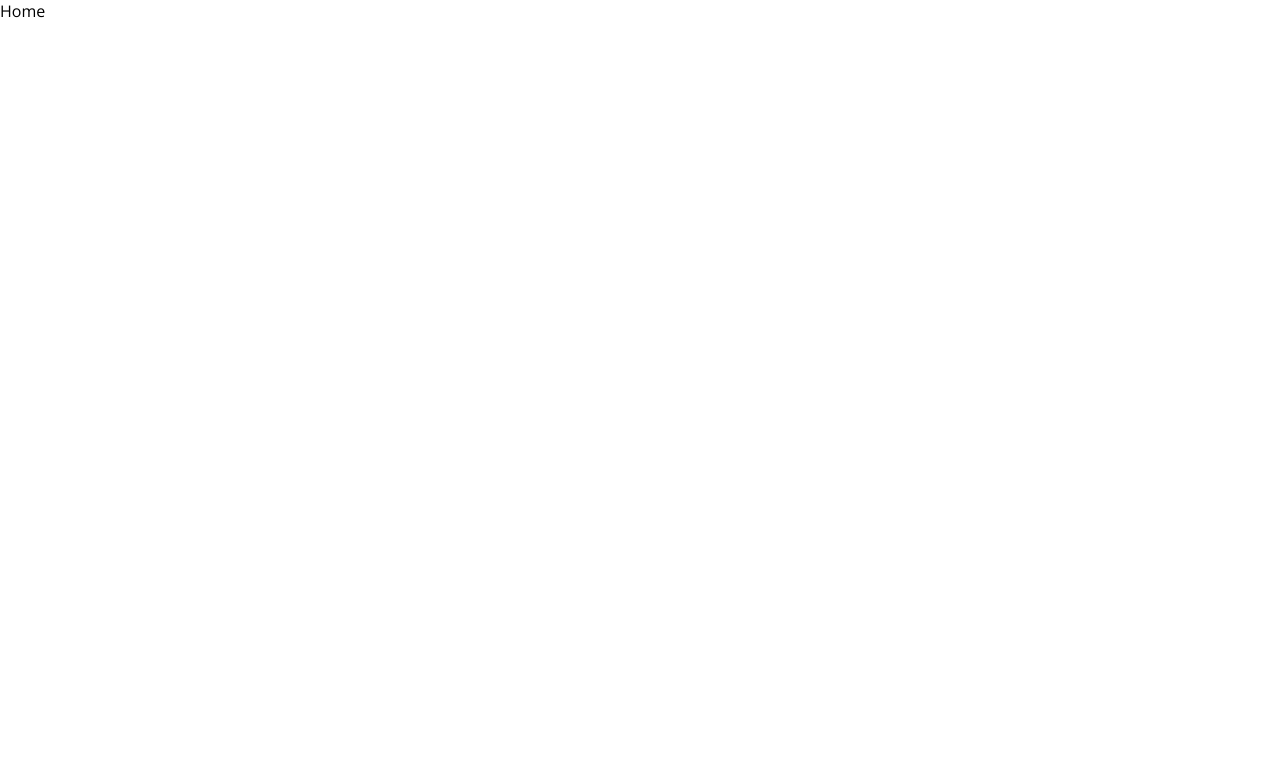
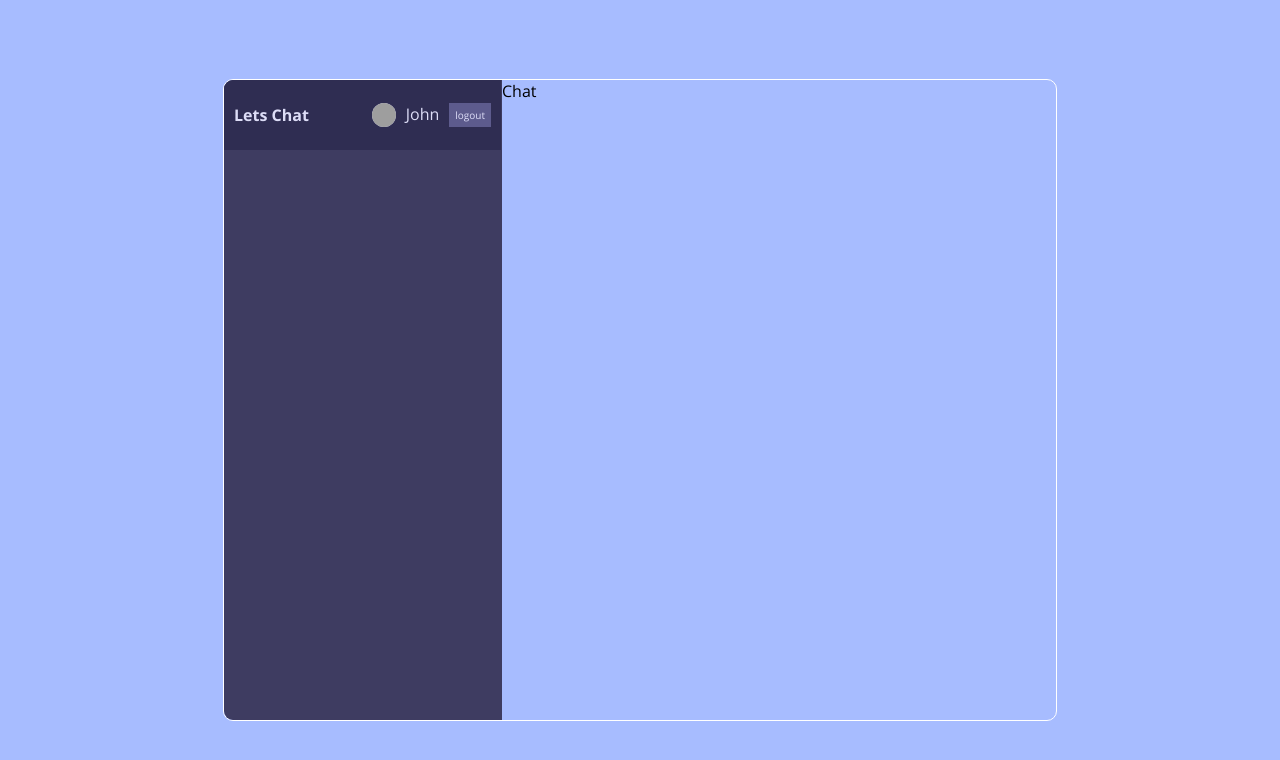
Before and after one commit to triplekingg/Lets-chat, a React (Create React App) app: page / in a window 1280 px wide. Shown: the top 760 px of the page. Built offline with nearby package versions, Linux system fonts and the light colour scheme; grey boxes are pictures that could not be loaded.

Commit message:
add more css, sidebar and navbar

```diff
--- a/src/components/Chat.jsx
+++ b/src/components/Chat.jsx
@@ -0,0 +1,9 @@
+import React from 'react'
+
+const Chat = () => {
+  return (
+    <div className='chat'>Chat</div>
+  )
+}
+
+export default Chat
--- a/src/components/Navbar.jsx
+++ b/src/components/Navbar.jsx
@@ -0,0 +1,16 @@
+import React from 'react'
+
+const Navbar = () => {
+  return (
+    <div className='navbar'>
+      <span className='logo'>Lets Chat</span>
+      <div className="user">
+        <img src="https://images.pexels.com/photos/12461870/pexels-photo-12461870.jpeg?auto=compress&cs=tinysrgb&w=400&lazy=load" alt="" />
+        <span>John</span>
+        <button>logout</button>
+      </div>
+    </div>
+  )
+}
+
+export default Navbar
--- a/src/components/Sidebar.jsx
+++ b/src/components/Sidebar.jsx
@@ -0,0 +1,12 @@
+import React from 'react'
+import Navbar from './Navbar'
+
+const Sidebar = () => {
+  return (
+    <div className='sidebar'>
+      <Navbar/>
+    </div>
+  )
+}
+
+export default Sidebar
--- a/src/pages/Home.jsx
+++ b/src/pages/Home.jsx
@@ -1,8 +1,14 @@
 import React from 'react'
-
+import Sidebar from '../components/Sidebar'
+import Chat from '../components/Chat'
 const Home = () => {
   return (
-    <div>Home</div>
+    <div className='home'>
+        <div className="container">
+            <Sidebar/>
+            <Chat/>
+        </div>
+    </div>
   )
 }
 
--- a/src/style.scss
+++ b/src/style.scss
@@ -68,3 +68,64 @@
         }
     }
 }
+
+.home{
+    background-color: #a7bcff;
+    height: 100vh;
+    display: flex;
+    align-items: center;
+    justify-content: center;
+
+    .container{
+        border: 1px solid white;
+        border-radius: 10px;
+        width: 65%;
+        height: 80%;
+        display: flex;
+        overflow: hidden;
+
+        .sidebar{
+            flex: 1;
+            border-right:1px solid #3e3c61;
+            background-color: #3e3c61;
+
+            .navbar{
+                display: flex;
+                align-items: center;
+                background-color: #2f2d52;
+                height: 50px;
+                padding: 10px;
+                justify-content:  space-between;
+                color: #ddddf7;
+
+                .logo{
+                    font-weight: bold;
+                }
+
+                .user{
+                    display: flex;
+                    gap: 10px;
+
+                    img{
+                        background-color: #ddddf7;
+                        height: 24px;
+                        width: 24px;
+                        border-radius: 50%;
+                        object-fit: cover;
+                    }
+
+                    button{
+                        background-color: #5d5b8d;
+                        color: #ddddf7;
+                        font-size: 10px;
+                        border: none;
+                        cursor: pointer;
+                    }
+                }
+            }
+        }
+        .chat{
+            flex: 2;
+        }
+    }
+}
```
Also changed, not shown: src/components/Chats.jsx (+9 -0 lines), src/components/Input.jsx (+9 -0 lines), src/components/Message.jsx (+9 -0 lines), src/components/Search.jsx (+9 -0 lines).
